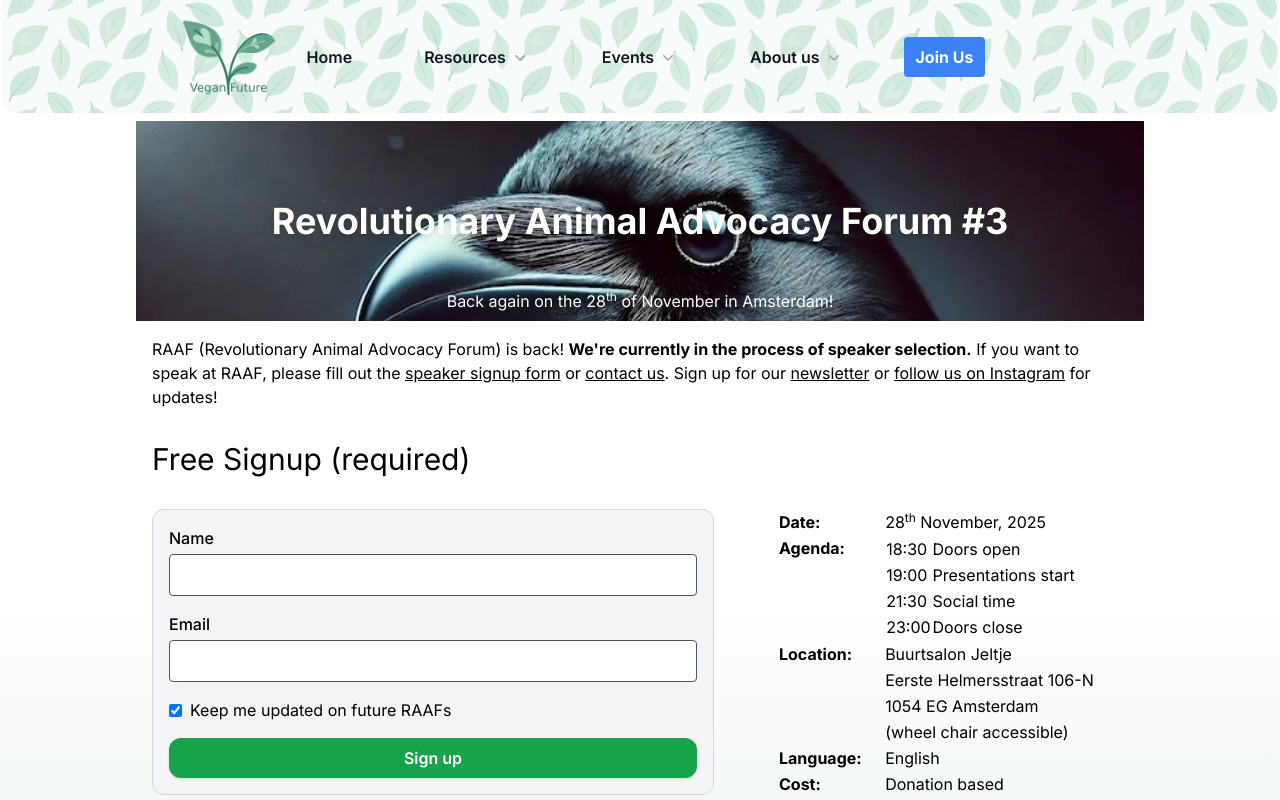
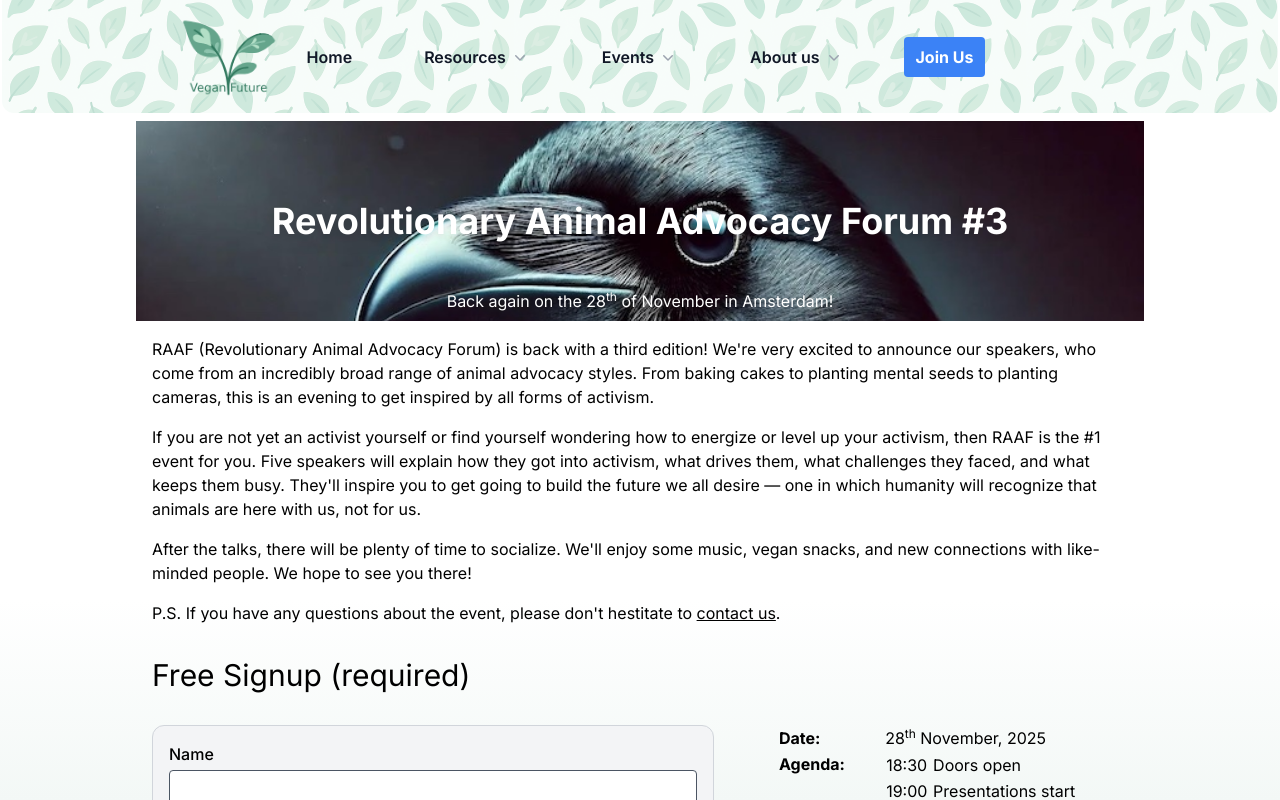
Before and after one commit to veganfuture/veganfuture.org, a Next.js app: page /raaf/3 in a window 1280 px wide. Shown: the top 800 px of the page. Built offline with nearby package versions, Linux system fonts and the light colour scheme.

Commit message:
raaf 3: update intro text

```diff
--- a/app/raaf/3/page.tsx
+++ b/app/raaf/3/page.tsx
@@ -57,21 +57,22 @@ export default function RAAF3() {
       </div>
 
       <div className="p-4">
+        <p>RAAF (Revolutionary Animal Advocacy Forum) is back with a third edition!
+          We're very excited to announce our speakers, who come from an incredibly broad
+          range of animal advocacy styles. From baking cakes to planting mental seeds to planting cameras,
+          this is an evening to get inspired by all forms of activism.
+        </p><p>
+          If you are not yet an activist yourself or find yourself wondering how to energize
+          or level up your activism, then RAAF is the #1 event for you. Five speakers will explain
+          how they got into activism, what drives them, what challenges they faced, and what
+          keeps them busy. They'll inspire you to get going to build the future we all desire —
+          one in which humanity will recognize that animals are here with us, not for us.
+        </p><p>
+          After the talks, there will be plenty of time to socialize. We'll enjoy some music, vegan
+          snacks, and new connections with like-minded people. We hope to see you there!
+        </p>
         <p>
-          RAAF (Revolutionary Animal Advocacy Forum) is back!{" "}
-          <strong>
-            We&apos;re currently in the process of speaker selection.
-          </strong>{" "}
-          If you want to speak at RAAF, please fill out the{" "}
-          <a href="https://forms.gle/h6kebmbPFcGZuwEW6" target="_blank">
-            speaker signup form
-          </a>{" "}
-          or <Link href="/contact">contact us</Link>. Sign up for our{" "}
-          <Link href="/raaf#newsletter">newsletter</Link> or{" "}
-          <Link href="https://www.instagram.com/vf.raaf/" target="_blank">
-            follow us on Instagram
-          </Link>{" "}
-          for updates!
+          P.S. If you have any questions about the event, please don't hestitate to <Link href="/contact">contact us</Link>.
         </p>
       </div>
 
@@ -109,11 +110,11 @@ export default function RAAF3() {
                         <td>Presentations start</td>
                       </tr>
                       <tr>
-                        <td>21:30</td>
+                        <td>22:00</td>
                         <td>Social time</td>
                       </tr>
                       <tr>
-                        <td>23:00</td>
+                        <td>00:00</td>
                         <td>Doors close</td>
                       </tr>
                     </tbody>
```
